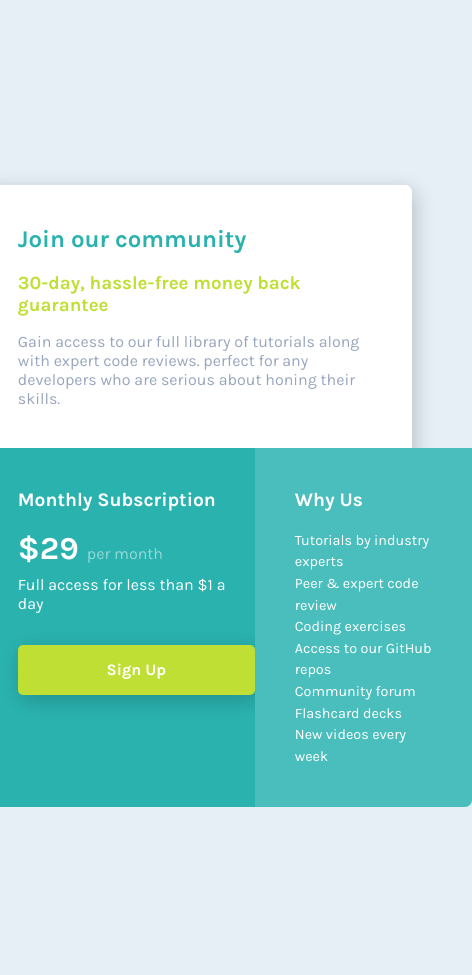
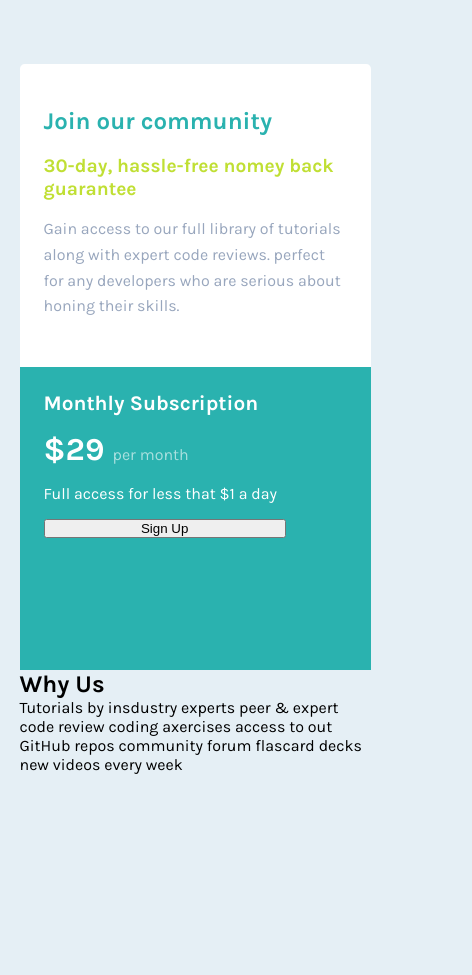
Before and after one commit to rafagavi44/Single-price-grid-component, a plain HTML site: page index.html in a window 390 px wide. Shown: the whole page, 472 px wide, since content can reach past the window. Before the commit the page ends 844 px from the top, so only its background shows below. Drawn offline with Linux system fonts and the light colour scheme.

Commit message:
escrutura fist mobile

```diff
--- a/index.html
+++ b/index.html
@@ -16,37 +16,32 @@
 
 </head>
 <body>
-
 <div class="container">
-
   <div class="box">
 
-      <div class="box__top-side">
-        <h2 class="top-side__tittle">Join our community</h2>
-        <h3 class="top-side__subtittle">30-day, hassle-free money back guarantee</h3>
-        <p class="top-side__p">Gain access to our full library of tutorials along with expert
-          code reviews. perfect for any developers who are serious about honing their skills.
+    <div class="box__community">
+      <h1 class="community__tittle">Join our community</h1>
+      <h2 class="community__subtittle">30-day, hassle-free nomey back guarantee</h2>
+      <p class="community__paragraph">Gain access to our full library of tutorials along with expert code reviews.
+        perfect for any developers who are serious about honing their skills.
       </p>
     </div>
 
-      <div class="box__bottom-side">
-        <div class="bottom-side__subscription">
-          <h2 class="bottom-side__tittle">Monthly Subscription</h2>
-          <p class="bottom-side__price">$29 <span class="bottom-side__p--price">per month</span></p>
-          <p class="bottom-side__p">Full access for less than $1 a day</p>
-          <button class="bottom-side__button">Sign Up</button>
+    <div class="box__subscription">
+      <h2 class="subscription__tittle">Monthly Subscription</h2>
+      <h3 class="subscription__price">$29 <span>per month</span></h3>
+      <h4 class="subscription__subtittle">Full access for less that $1 a day</h4>
+      <button class="subscription__botton">Sign Up</button>
     </div>
 
-        <div class="bottom-side__info">
-          <h2 class="bottom-side__tittle">Why Us</h2>
-          <p class="bottom-side__p--left">Tutorials by industry experts<br>Peer & expert code review
-            <br>Coding exercises<br>Access to our GitHub repos<br>
-            Community forum<br>Flashcard decks<br>New videos every week
+    <div class="box__whyus">
+      <h2 class="whyus__tittle">Why Us</h2>
+      <p class="whyus__paragraph">Tutorials by insdustry experts peer & expert code review
+        coding axercises access to out GitHub repos community forum flascard decks new videos every week
       </p>
     </div>
+
   </div>
-    </div>
-
 </div>
 
 </body>
--- a/style.css
+++ b/style.css
@@ -11,124 +11,79 @@
     box-sizing: border-box;
     margin: 0;
     padding: 0;
-    font-family: 'Karla', sans-serif;
+
     /* border: solid 1px gray; */
 }
 
 body {
     background-color: var(--Light-Gray);
-
-
+    font-family: 'Karla', sans-serif;
 }
 
 .container {
+    min-height: 100vh;
     display: flex;
     justify-content: center;
     align-items: center;
-    min-height: 100vh;
+    margin: 4rem 0;
 }
 
 .box {
-    width: 635px;
-    height: 475px;
-    display: flex;
-    flex-direction: column;
-    border-radius: 7px;
-    box-shadow: 3px 5px 20px 0px rgba(0, 0, 0, 0.2);
+    width: 90%;
+    max-width: 640px;
+    display: grid;
+    grid-template-columns: 1fr, 1fr;
+    grid-template-rows: repeat(3, 1fr);
+    font-size: 1rem;
+}
+.box__community {
+    background-color: white;
+    padding: 1.2em 1.5em 3em;
+    border-top-left-radius: .3em;
+    border-top-right-radius: .3em;
+}
+.community__tittle {
+    color: var(--Cyan);
+    font-size: 1.5em;
+    margin-top: 1em;
+}
+.community__subtittle {
+    color: var(--Bright-Yellow);
+    font-size: 1.2em;
+    margin-top: 1em;
+}
+.community__paragraph {
+    color: var(--Grayish-Blue);
+    font-size: 1em;
+    margin-top: 1em;
+    line-height: 1.6em;
+}
+
+.box__subscription {
+    background-color: var(--Cyan);
+    color: white;
+    padding: 1.5em;
+}
+.subscription__tittle {
+    font-size: 1.3em;
+}
+.subscription__price {
+    margin-top: .5em;
+    font-size: 2em;
 
 }
-
-.box__top-side {
-    flex: 0 0 45%;
-    background-color: white;
-    padding: 2.5rem;
-    border-top-left-radius: 7px;
-    border-top-right-radius: 7px;
-}
-
-.top-side__tittle {
-    color: var(--Cyan);
-}
-.top-side__subtittle {
-    color: var(--Bright-Yellow);
-    margin-top: 1.2rem;
-}
-.top-side__p {
-    color: var(--Grayish-Blue);
-    margin-top: 1rem;
-}
-
-
-
-
-
-
-.box__bottom-side {
-    display: flex;
-    flex-flow: row nowrap;
-    flex: 0 0 55%;
-    color: white;
-
+.subscription__price span {
+    font-size: 1rem;
+    font-weight: 400;
+    color: rgba(255, 255, 255,.6);
 
 }
-.bottom-side__subscription {
-    background-color: black;
-    flex: 0 0 50%;
-    border-bottom-left-radius: 7px;
-    background-color: var(--Cyan);
-    padding-top: 2.5rem;
-    padding-left: 2.5rem;
-
+.subscription__subtittle {
+    margin-top: 1em;
+    font-weight: 400;
 }
-.bottom-side__info {
-    padding: 2.5rem;
-    flex: 0 0 50%;
-    background-color:#4abebd;
-    border-bottom-right-radius: 7px;
-    padding-top: 2.5rem;
-    padding-left: 2.5rem;
+.subscription__botton {
+    margin: 1.2em auto;
+    text-align: center;
+    width: 80%;
 }
-
-.bottom-side__tittle {
-    margin-bottom: 1.2rem;
-    font-size: 1.2em;
-}
-.bottom-side__price {
-    font-size: 2em;
-    font-weight: 700;
-}
-.bottom-side__p {
-    margin-top: .5rem;
-}
-.bottom-side__p--price {
-    font-size: 1rem;
-    font-weight: 400;
-    color: rgba(255, 255, 255, .5);
-
-
-}
-
-.bottom-side__button {
-    width: 237px;
-    height: 50px;
-    border-style: none;
-    border-radius: 5px;
-    background-color: var(--Bright-Yellow);
-    color: white;
-    font-size: 1rem;
-    font-weight: 700;
-    margin-top: 2rem;
-    box-shadow: 3px 5px 20px 0px rgba(0, 0, 0, 0.2);
-    cursor: pointer;
-}
-
-.bottom-side__button:hover {
-
-    transform: scale(1.1);
-}
-
-.bottom-side__p--left{
-    font-size: .9rem;
-    line-height: 1.5em;
-
-}
```
Lines whose indentation alone changed are shown as unchanged.
